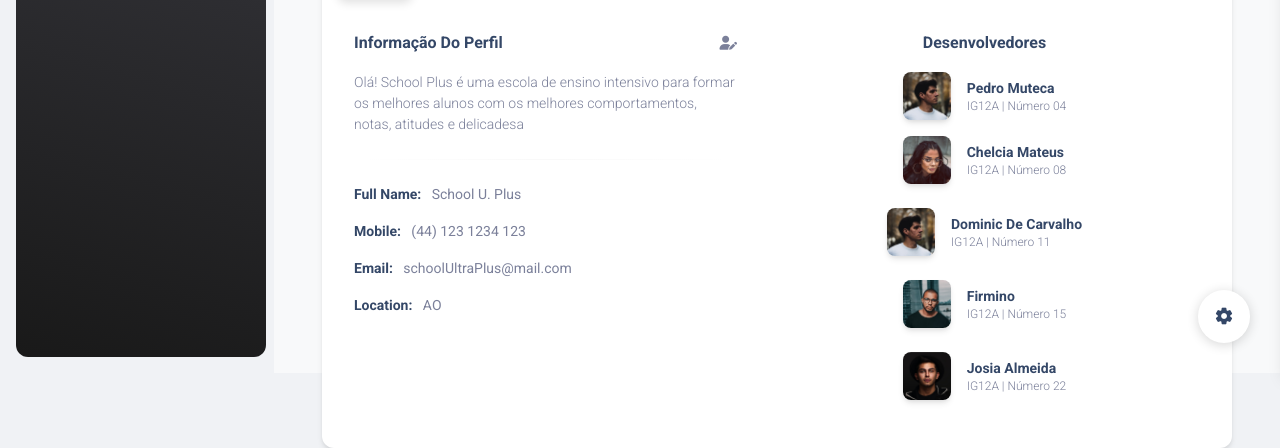
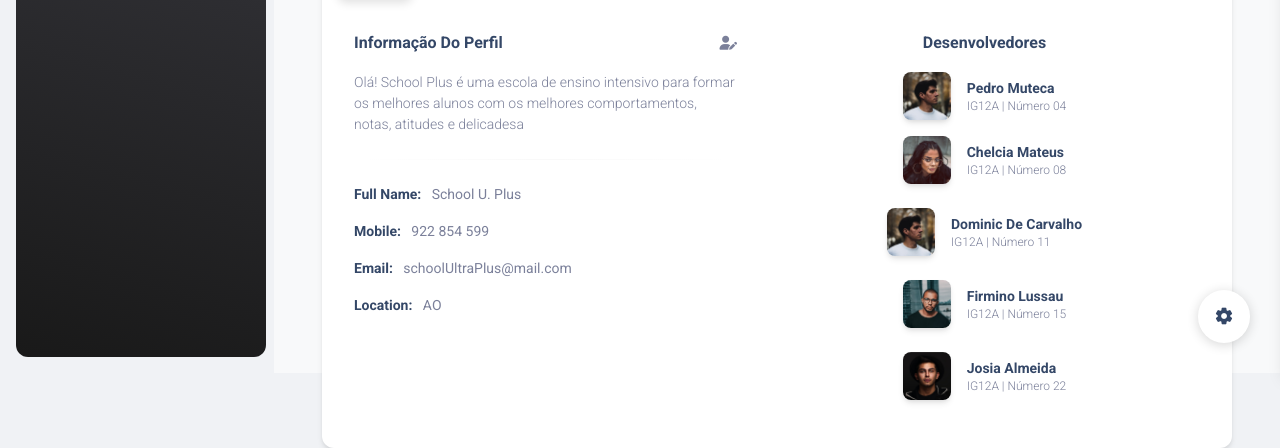
Before and after one commit to JosiaAlmeida/school-plus-admin, a PHP site: page /pages/profile.php in a window 1280 px wide. Shown: the part 427-875 px from the top of the page. Run offline with PHP 8.4, Linux system fonts and the light colour scheme; data that the repository does not hold is empty; some libraries are stand-ins or nearby versions.

Commit message:
Atualizando numero

```diff
--- a/pages/profile.php
+++ b/pages/profile.php
@@ -78,7 +78,7 @@
                   <hr class="horizontal gray-light my-4">
                   <ul class="list-group">
                     <li class="list-group-item border-0 ps-0 pt-0 text-sm"><strong class="text-dark">Full Name:</strong> &nbsp; School U. Plus</li>
-                    <li class="list-group-item border-0 ps-0 text-sm"><strong class="text-dark">Mobile:</strong> &nbsp; (44) 123 1234 123</li>
+                    <li class="list-group-item border-0 ps-0 text-sm"><strong class="text-dark">Mobile:</strong> &nbsp; 922 854 599</li>
                     <li class="list-group-item border-0 ps-0 text-sm"><strong class="text-dark">Email:</strong> &nbsp; schoolUltraPlus@mail.com</li>
                     <li class="list-group-item border-0 ps-0 text-sm"><strong class="text-dark">Location:</strong> &nbsp; AO</li>
                   </ul>
@@ -124,7 +124,7 @@
                         <img src="../assets/img/ivana-square.jpg" alt="kal" class="border-radius-lg shadow">
                       </div>
                       <div class="d-flex align-items-start flex-column justify-content-center">
-                        <h6 class="mb-0 text-sm">Firmino</h6>
+                        <h6 class="mb-0 text-sm">Firmino Lussau</h6>
                         <p class="mb-0 text-xs">IG12A | Número 15</p>
                       </div>
                     </li>
```
